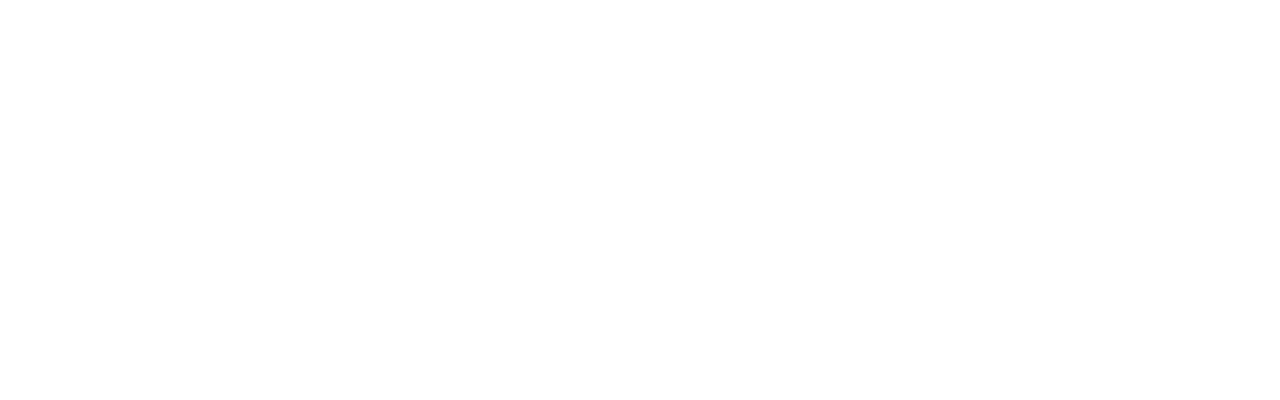
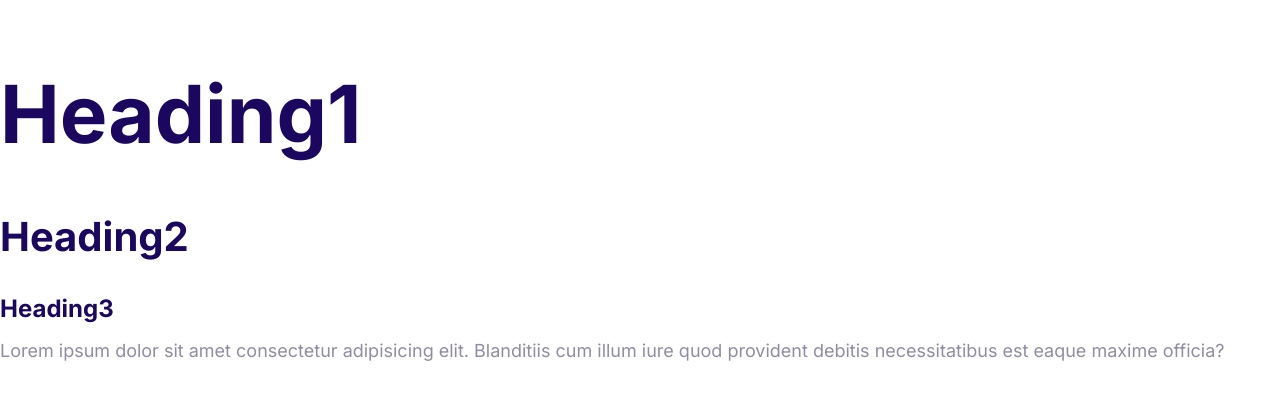
Before and after one commit to MaestroAiman/Moshified, a plain HTML site: page index.html in a window 1280 px wide. Drawn offline with Linux system fonts and the light colour scheme.

Commit message:
Define the styles for the fonts.

```diff
--- a/Css/style.css
+++ b/Css/style.css
@@ -5,3 +5,43 @@
     --color-headings: #1b0760;
     --color-body: #918ca4;
 }
+html{
+    font-size: 62.5%;
+}
+body {
+    font-family: Inter, Arial, Helvetica, sans-serif ;
+    color: var(--color-body);
+    font-size: 2.4rem;
+    line-height: 1.5;
+}
+h1, h2, h3 {
+    color: var(--color-headings);
+    margin-bottom: 1rem;
+}
+h1 {
+    font-size: 7rem;
+}
+h2 {
+    font-size: 4rem;
+}
+h3 {
+    font-size: 3rem;
+}
+p {
+    margin-top: 0;
+}
+@media screen and (min-width: 1024px) {
+    body {
+        font-size: 1.8rem;
+    }
+    h1 {
+        font-size: 8rem;
+    }
+    h2 {
+        font-size: 4rem;
+    }
+    h3 {
+        font-size: 2.4rem;
+    }
+
+}
--- a/index.html
+++ b/index.html
@@ -4,10 +4,16 @@
     <meta charset="UTF-8">
     <meta name="viewport" content="width=device-width, initial-scale=1.0">
     <title>Document</title>
+    <link rel="preconnect" href="https://fonts.googleapis.com">
+    <link rel="preconnect" href="https://fonts.gstatic.com" crossorigin>
+    <link href="https://fonts.googleapis.com/css2?family=Inter:wght@400;700&display=optional" rel="stylesheet">
     <link rel="stylesheet" href="Css/normalize.css" />
     <link rel="stylesheet" href="Css/style.css" />
 </head>
 <body>
-
+   <h1>Heading1</h1>
+   <h2>Heading2</h2>
+   <h3>Heading3</h3>
+   <p>Lorem ipsum dolor sit amet consectetur adipisicing elit. Blanditiis cum illum iure quod provident debitis necessitatibus est eaque maxime officia?</p>
 </body>
 </html>
```
